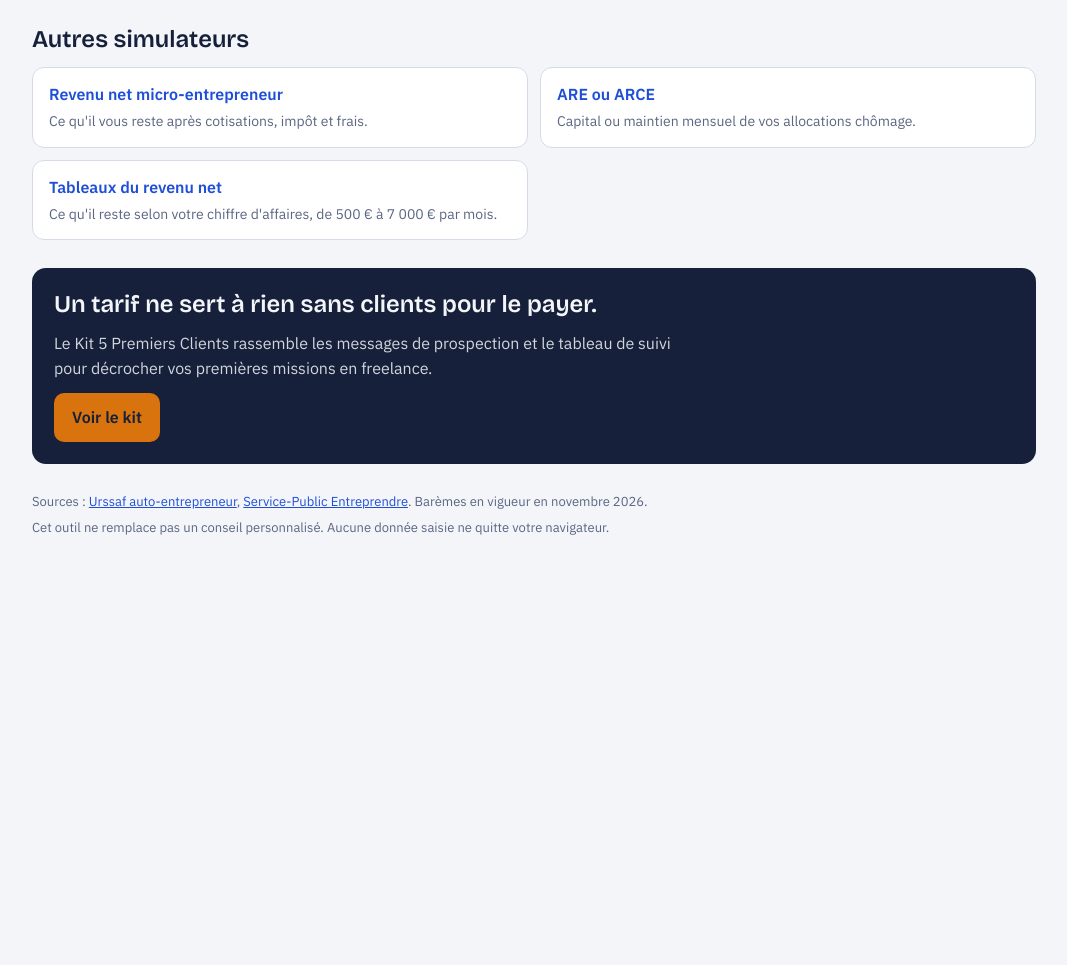
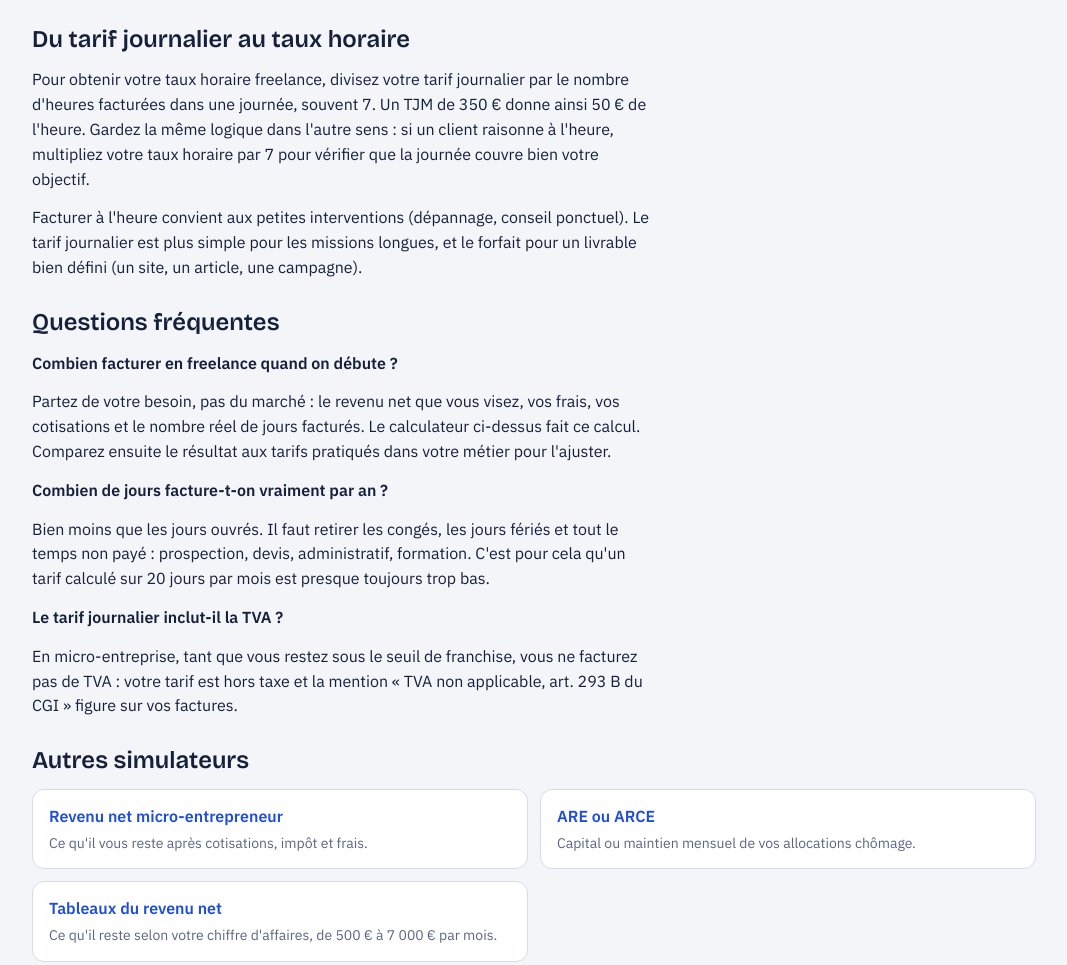
Before and after one commit to Diosako/are-ou-arce, a plain HTML site: page tarif-journalier-freelance/index.html in a window 1280 px wide. Shown: the part 1241-2206 px from the top of the page, without its empty margins (106-1173 px from the left). Before the commit the page ends 1835 px from the top, so only its background shows below. Drawn offline with nearby package versions, Linux system fonts and the light colour scheme.

Commit message:
Tarif journalier : section taux horaire, FAQ et données structurées
Co-Authored-By: Claude Opus 5.5 <noreply@anthropic.com>
Claude-Session: https://claude.ai/code/session_012fKVuvCLZtEStJ2x1r5u3e

```diff
--- a/sitemap.xml
+++ b/sitemap.xml
@@ -2,7 +2,7 @@
 <urlset xmlns="http://www.sitemaps.org/schemas/sitemap/0.9">
   <url><loc>https://combien-net.fr/</loc><lastmod>2026-11-10</lastmod></url>
   <url><loc>https://combien-net.fr/revenu-net-micro-entrepreneur/</loc><lastmod>2026-11-10</lastmod></url>
-  <url><loc>https://combien-net.fr/tarif-journalier-freelance/</loc><lastmod>2026-11-10</lastmod></url>
+  <url><loc>https://combien-net.fr/tarif-journalier-freelance/</loc><lastmod>2026-11-25</lastmod></url>
   <url><loc>https://combien-net.fr/net/</loc><lastmod>2026-11-10</lastmod></url>
   <url><loc>https://combien-net.fr/net/500-euros-activite-liberale/</loc><lastmod>2026-11-10</lastmod></url>
   <url><loc>https://combien-net.fr/net/1000-euros-activite-liberale/</loc><lastmod>2026-11-10</lastmod></url>
--- a/tarif-journalier-freelance/index.html
+++ b/tarif-journalier-freelance/index.html
@@ -3,7 +3,7 @@
 <head>
 <meta charset="utf-8">
 <meta name="viewport" content="width=device-width, initial-scale=1">
-<title>Tarif journalier freelance : calculateur de TJM 2026</title>
+<title>Tarif journalier freelance : calculateur TJM et taux horaire 2026</title>
 <meta name="description" content="Calculez le tarif journalier (TJM) à facturer en micro-entreprise pour atteindre votre revenu net : cotisations 2026, impôt, frais, congés et jours non facturés.">
 <link rel="canonical" href="https://combien-net.fr/tarif-journalier-freelance/">
 <link rel="preconnect" href="https://fonts.googleapis.com">
@@ -107,6 +107,30 @@
 </section>
 
 <section>
+  <h2>Du tarif journalier au taux horaire</h2>
+  <p>Pour obtenir votre taux horaire freelance, divisez votre tarif journalier par le nombre d'heures facturées dans une journée, souvent 7. Un TJM de 350 € donne ainsi 50 € de l'heure. Gardez la même logique dans l'autre sens : si un client raisonne à l'heure, multipliez votre taux horaire par 7 pour vérifier que la journée couvre bien votre objectif.</p>
+  <p>Facturer à l'heure convient aux petites interventions (dépannage, conseil ponctuel). Le tarif journalier est plus simple pour les missions longues, et le forfait pour un livrable bien défini (un site, un article, une campagne).</p>
+</section>
+
+<section>
+  <h2>Questions fréquentes</h2>
+  <h3>Combien facturer en freelance quand on débute ?</h3>
+  <p>Partez de votre besoin, pas du marché : le revenu net que vous visez, vos frais, vos cotisations et le nombre réel de jours facturés. Le calculateur ci-dessus fait ce calcul. Comparez ensuite le résultat aux tarifs pratiqués dans votre métier pour l'ajuster.</p>
+  <h3>Combien de jours facture-t-on vraiment par an ?</h3>
+  <p>Bien moins que les jours ouvrés. Il faut retirer les congés, les jours fériés et tout le temps non payé : prospection, devis, administratif, formation. C'est pour cela qu'un tarif calculé sur 20 jours par mois est presque toujours trop bas.</p>
+  <h3>Le tarif journalier inclut-il la TVA ?</h3>
+  <p>En micro-entreprise, tant que vous restez sous le seuil de franchise, vous ne facturez pas de TVA : votre tarif est hors taxe et la mention « TVA non applicable, art. 293 B du CGI » figure sur vos factures.</p>
+</section>
+
+<script type="application/ld+json">
+{"@context":"https://schema.org","@type":"FAQPage","mainEntity":[
+{"@type":"Question","name":"Combien facturer en freelance quand on débute ?","acceptedAnswer":{"@type":"Answer","text":"Partez de votre besoin : revenu net visé, frais, cotisations et nombre réel de jours facturés. Comparez ensuite le résultat aux tarifs de votre métier."}},
+{"@type":"Question","name":"Comment passer du tarif journalier au taux horaire ?","acceptedAnswer":{"@type":"Answer","text":"Divisez le tarif journalier par le nombre d'heures facturées dans la journée, souvent 7 : un TJM de 350 € donne 50 € de l'heure."}},
+{"@type":"Question","name":"Le tarif journalier inclut-il la TVA ?","acceptedAnswer":{"@type":"Answer","text":"En micro-entreprise sous le seuil de franchise, aucune TVA n'est facturée : le tarif est hors taxe, avec la mention TVA non applicable, art. 293 B du CGI."}}
+]}
+</script>
+
+<section>
   <h2>Autres simulateurs</h2>
   <div class="more">
     <a href="../revenu-net-micro-entrepreneur/"><strong>Revenu net micro-entrepreneur</strong><span>Ce qu'il vous reste après cotisations, impôt et frais.</span></a>
```
